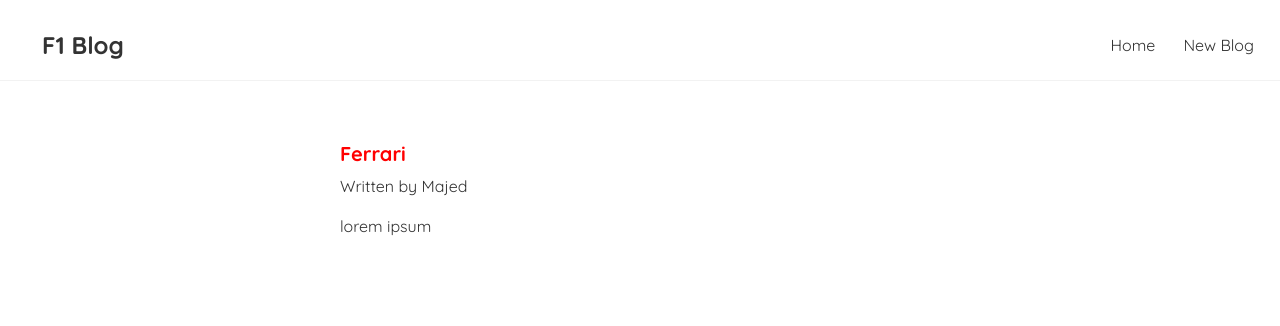
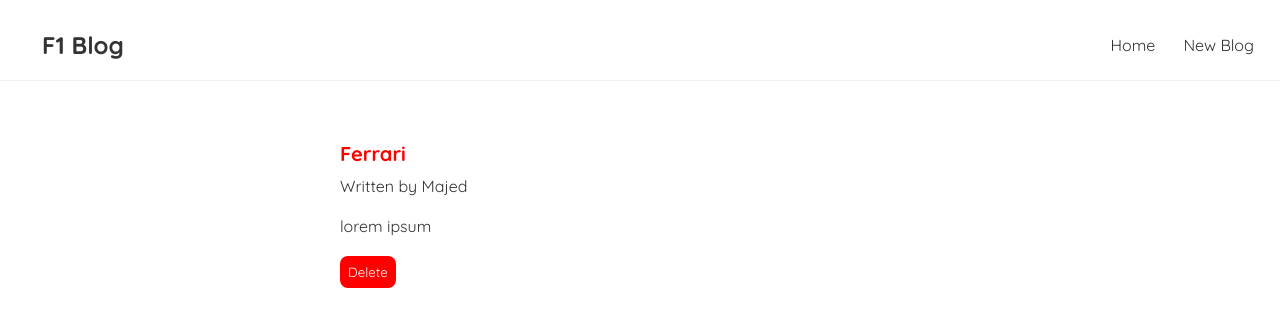
Before and after one commit to MajedAlthonayan/ReactBlog, a React (Create React App) app in the folder react-blog/: page /blogs/1 in a window 1280 px wide. Shown: the top 326 px of the page. Built offline with nearby package versions, Linux system fonts and the light colour scheme; data requests are answered from the project's data file.

Commit message:
added delete button to blogs to be able to remove them

```diff
--- a/react-blog/src/BlogDetails.js
+++ b/react-blog/src/BlogDetails.js
@@ -1,9 +1,18 @@
 import { useParams } from 'react-router-dom';
 import useFetch from './useFetch';
+import {useHistory} from 'react-router-dom';
 const BlogDetails = () => {
     const { id } = useParams();
     const { data: blog, error, isPending } = useFetch('http://localhost:8000/blogs/' + id);
+    const history = useHistory();
 
+    const handleClick= () => {
+        fetch('http://localhost:8000/blogs/' + blog.id, {
+            method: 'DELETE'
+        }).then(() => {
+            history.push('/');
+        })
+    }
     return (
         <div className="blog-details">
             {isPending && <div>Loading...</div>}
@@ -14,6 +23,7 @@
                     <h2>{blog.title}</h2>
                     <p>Written by {blog.author}</p>
                     <div>{blog.body}</div>
+                    <button onClick={handleClick}>Delete</button>
                 </article>
             )}
 
```
